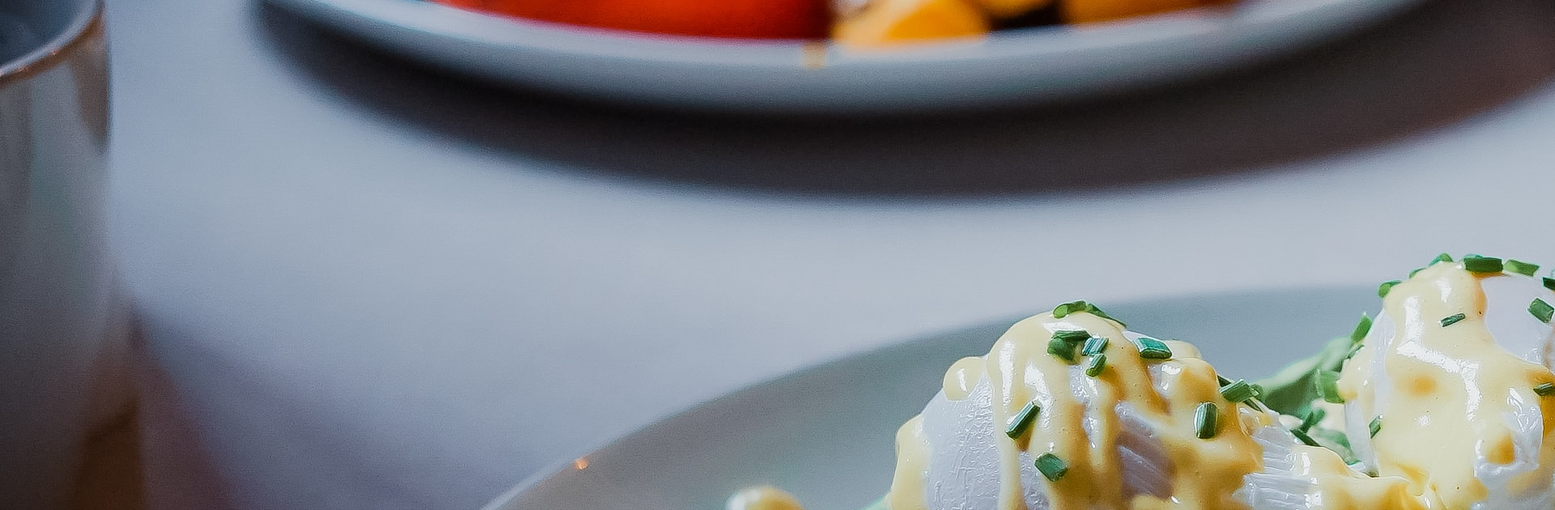
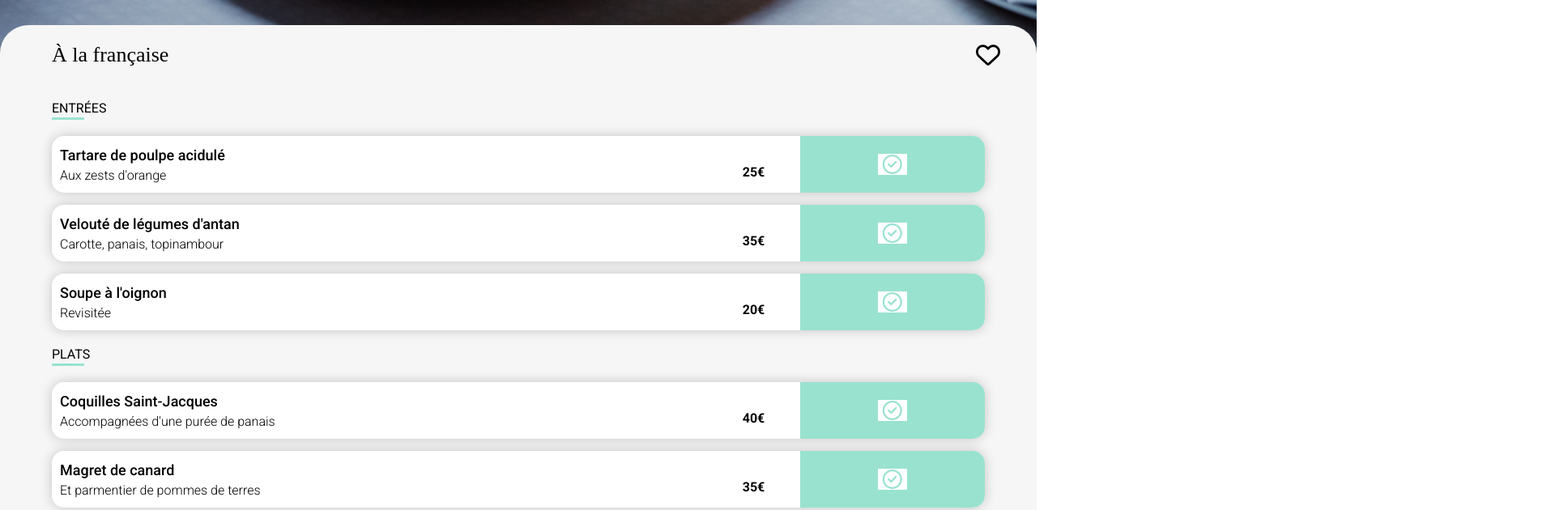
Before and after one commit to Priimary/OC_DevWeb_P3, a plain HTML site: page a-la-francaise.html in a window 1280 px wide. Shown: the part 900-1530 px from the top of the page at 81% size, 1920 px wide, since content can reach past the window. Drawn offline with Linux system fonts and the light colour scheme; a web font is replaced by a local one.

Commit message:
Début scss menus, rework boutons

```diff
--- a/a-la-francaise.html
+++ b/a-la-francaise.html
@@ -17,10 +17,15 @@
             <img src="img/logo/ohmyfood.png" alt="logo ohmyfood">
         </header>
         <main>
-            <img src="img/restaurants/toa-heftiba-DQKerTsQwi0-unsplash.jpg" class="menus-preview-img">
+            <img src="img/restaurants/toa-heftiba-DQKerTsQwi0-unsplash.jpg" alt="image de présentation restaurant à la française" class="menus-preview-img">
             <section class="menus">
-                <h1>À la française</h1>
-                <button type="button" name="like" class="like-btn"><i class="fa-solid fa-heart fa-stack-1x fa-heart-filled"></i><i class="far fa-heart fa-stack-1x fa-heart-outline"></i></button>
+                <div class="menus__heading">
+                    <h1>À la française</h1>
+                    <button type="button" name="like" class="like-btn">
+                        <i class="fa-solid fa-heart fa-stack-1x fa-heart-filled"></i>
+                        <i class="far fa-heart fa-stack-1x fa-heart-outline"></i>
+                    </button>
+                </div>
                 <article class="menus__entries">
                     <h2>Entrées</h2>
                     <div class="menus__entries-line">
@@ -32,7 +37,7 @@
                             <p>25€</p>
                         </div>
                         <div class="menus__entries-add-btn">
-                            <button type="button" name="add-to-cart" class="add-to-cart-btn"><i class="fa-regular fa-circle-check"></i></button>
+                            <button type="button" name="add-to-cart" class="menus__entries-add-to-cart-btn"><i class="fa-regular fa-circle-check"></i></button>
                         </div>
                     </div>
                     <div class="menus__entries-line">
@@ -44,7 +49,7 @@
                             <p>35€</p>
                         </div>
                         <div class="menus__entries-add-btn">
-                            <button type="button" name="add-to-cart" class="add-to-cart-btn"><i class="fa-regular fa-circle-check"></i></button>
+                            <button type="button" name="add-to-cart" class="menus__entries-add-to-cart-btn"><i class="fa-regular fa-circle-check"></i></button>
                         </div>
                     </div>
                     <div class="menus__entries-line">
@@ -56,7 +61,7 @@
                             <p>20€</p>
                         </div>
                         <div class="menus__entries-add-btn">
-                            <button type="button" name="add-to-cart" class="add-to-cart-btn"><i class="fa-regular fa-circle-check"></i></button>
+                            <button type="button" name="add-to-cart" class="menus__entries-add-to-cart-btn"><i class="fa-regular fa-circle-check"></i></button>
                         </div>
                     </div>
                 </article>
@@ -71,7 +76,7 @@
                             <p>40€</p>
                         </div>
                         <div class="menus__entries-add-btn">
-                            <button type="button" name="add-to-cart" class="add-to-cart-btn"><i class="fa-regular fa-circle-check"></i></button>
+                            <button type="button" name="add-to-cart" class="menus__entries-add-to-cart-btn"><i class="fa-regular fa-circle-check"></i></button>
                         </div>
                     </div>
                     <div class="menus__entries-line">
@@ -83,7 +88,7 @@
                             <p>35€</p>
                         </div>
                         <div class="menus__entries-add-btn">
-                            <button type="button" name="add-to-cart" class="add-to-cart-btn"><i class="fa-regular fa-circle-check"></i></button>
+                            <button type="button" name="add-to-cart" class="menus__entries-add-to-cart-btn"><i class="fa-regular fa-circle-check"></i></button>
                         </div>
                     </div>
                     <div class="menus__entries-line">
@@ -95,7 +100,7 @@
                             <p>44€</p>
                         </div>
                         <div class="menus__entries-add-btn">
-                            <button type="button" name="add-to-cart" class="add-to-cart-btn"><i class="fa-regular fa-circle-check"></i></button>
+                            <button type="button" name="add-to-cart" class="menus__entries-add-to-cart-btn"><i class="fa-regular fa-circle-check"></i></button>
                         </div>
                     </div>
                 </article>
@@ -110,7 +115,7 @@
                             <p>18€</p>
                         </div>
                         <div class="menus__entries-add-btn">
-                            <button type="button" name="add-to-cart" class="add-to-cart-btn"><i class="fa-regular fa-circle-check"></i></button>
+                            <button type="button" name="add-to-cart" class="menus__entries-add-to-cart-btn"><i class="fa-regular fa-circle-check"></i></button>
                         </div>
                     </div>
                     <div class="menus__entries-line">
@@ -122,7 +127,7 @@
                             <p>22€</p>
                         </div>
                         <div class="menus__entries-add-btn">
-                            <button type="button" name="add-to-cart" class="add-to-cart-btn"><i class="fa-regular fa-circle-check"></i></button>
+                            <button type="button" name="add-to-cart" class="menus__entries-add-to-cart-btn"><i class="fa-regular fa-circle-check"></i></button>
                         </div>
                     </div>
                     <div class="menus__entries-line">
@@ -134,11 +139,11 @@
                             <p>23€</p>
                         </div>
                         <div class="menus__entries-add-btn">
-                            <button type="button" name="add-to-cart" class="add-to-cart-btn"><i class="fa-regular fa-circle-check"></i></button>
+                            <button type="button" name="add-to-cart" class="menus__entries-add-to-cart-btn"><i class="fa-regular fa-circle-check"></i></button>
                         </div>
                     </div>
                 </article>
-                <button type="button" name="submit-cart" class="submit-cart-btn">Commander</button>
+                <button type="button" name="submit-cart" class="menus__submit-cart-btn primary-btn">Commander</button>
             </section>
         </main>
         <footer>
--- /dev/null
+++ b/scss/layouts/_button.scss
@@ -0,0 +1,35 @@
+.primary-btn
+{
+    font-size: 18px;
+    color: #fff;
+    box-shadow: 0 0 32px rgba(0,0,0,0.4);
+    border: none;
+    border-radius: 25px;
+    cursor: pointer;
+    background-image: linear-gradient(170deg, $secondary-colour 0%, $primary-colour 70%, $primary-colour 100%);
+}
+.like-btn
+{
+    position: absolute;
+    right: 45px;
+    width: 30px;
+    height: 30px;
+    border: none;
+    background-color: #f6f6f6;
+    cursor: pointer;
+    line-height: 0;
+        & .fa-heart
+        {
+            font-size: 30px;
+        }
+        & .fa-heart-filled
+        {
+            transform: scale(0);
+            color: $secondary-colour;
+        }
+        &:hover > .fa-heart-filled
+        {
+            transform: scale(1);
+            transition: 2s;
+        }
+}
--- a/scss/main.scss
+++ b/scss/main.scss
@@ -4,6 +4,8 @@
 @import "./layouts/header";
 @import "./layouts/footer";
 @import "./layouts/loading-spinner";
+@import "./layouts/button";
 @import "./pages/index-introduction";
 @import "./pages/index-explanations";
 @import "./pages/index-restaurant";
+@import "./pages/menus";
--- a/scss/pages/_index-introduction.scss
+++ b/scss/pages/_index-introduction.scss
@@ -20,24 +20,16 @@
         }
         &__heading
         {
-            margin: 40px 55px 10px 55px;
+            margin: 40px 65px 10px 65px;
         }
         &__byline
         {
-            margin: 0 20px 20px 20px;
+            margin: 0 30px 20px 30px;
             font-weight: lighter;
         }
         &__btn
         {
-            font-size: 14px;
-            font-weight: bold;
             padding: 15px 20px 15px 20px;
             margin-bottom: 50px;
-            color: #ffffff;
-            box-shadow: 0 0 32px rgba(0,0,0,0.4);
-            border: none;
-            border-radius: 25px;
-            cursor: pointer;
-            background-image: linear-gradient(170deg, $secondary-colour 0%, $primary-colour 70%, $primary-colour 100%);
         }
 }
--- a/scss/pages/_index-restaurant.scss
+++ b/scss/pages/_index-restaurant.scss
@@ -70,30 +70,3 @@
                 }
         }
 }
-.fa-heart
-{
-    font-size: 35px;
-}
-.fa-stack-1x
-{
-    left: 120px !important;
-    line-height: 0 !important;
-}
-.fa-heart-filled
-{
-    transform: scale(0);
-    color: $secondary-colour;
-}
-.like-btn
-{
-    width: 30px;
-    height: 30px;
-    border: none;
-    background-color: #f6f6f6;
-    cursor: pointer;
-        &:hover > .fa-heart-filled
-        {
-            transform: scale(1);
-            transition: 2s;
-        }
-}
--- /dev/null
+++ b/scss/pages/_menus.scss
@@ -0,0 +1,121 @@
+.menus-preview-img
+{
+    width: 100%;
+    object-fit: cover;
+}
+.menus
+{
+    display: flex;
+    flex-direction: column;
+    align-items: center;
+    position: relative;
+    top: -55px;
+    border-top-right-radius: 35px;
+    border-top-left-radius: 35px;
+    background-color: #f6f6f6;
+        &__heading
+        {
+            width: 90%;
+            margin: auto;
+            display: flex;
+            align-items: center;
+                & h1
+                {
+                    font-family: 'Shrikhand';
+                    font-weight: 100;
+                    font-size: 26px;
+                }
+        }
+        &__submit-cart-btn
+        {
+            padding: 15px 60px 15px 60px;
+            margin: 50px 0;
+        }
+}
+.menus__entries
+{
+    display: flex;
+    flex-direction: column;
+    gap: 15px;
+    width: 90%;
+    margin: auto;
+        & h2
+        {
+            margin: 20px 0 5px 0;
+            padding-bottom: 5px;
+            text-transform: uppercase;
+            font-weight: 400;
+            font-size: 16px;
+            position: relative;
+        }
+        & h2::after
+        {
+            content: "";
+            background-color: $tertiary-colour;
+            position: absolute;
+            bottom: 0;
+            left: 0;
+            height: 3px;
+            width: 40px;
+        }
+        &-line
+        {
+            display: flex;
+            justify-content: space-between;
+            align-items: center;
+            height: 70px;
+            background-color: #fff;
+            border-radius: 15px;
+            box-shadow: 0 0 15px rgba(0,0,0,0.2);
+            padding-left: 10px;
+        }
+        &-heading
+        {
+            display: flex;
+            flex-direction: column;
+            text-overflow: ellipsis;
+            width: 70%;
+            flex-grow: 1;
+        }
+        &-heading h3
+        {
+            margin: 0 0 5px 0;
+            font-size: 18px;
+            font-weight: 500;
+        }
+        &-heading p
+        {
+            margin: 0;
+            font-weight: 300;
+            font-size: 16px;
+        }
+        &-price
+        {
+            align-self: flex-end;
+            text-align: center;
+            font-weight: bold;
+            width: 10%;
+        }
+        &-add-btn
+        {
+            background-color: $tertiary-colour;
+            height: 100%;
+            width: 20%;
+            border-top-right-radius: 15px;
+            border-bottom-right-radius: 15px;
+            display: flex;
+            justify-content: center;
+        }
+        &-add-to-cart-btn
+        {
+            background-color: white;
+            border: none;
+            align-self: center;
+            cursor: pointer;
+            color: $tertiary-colour;
+                & .fa-circle-check
+                {
+                    font-size: 24px;
+                }
+        }
+}
```
Also changed, not shown: index.html (+1 -1 lines), css/main.css, scss/layouts/_header.scss (indentation only), 1 other file.
